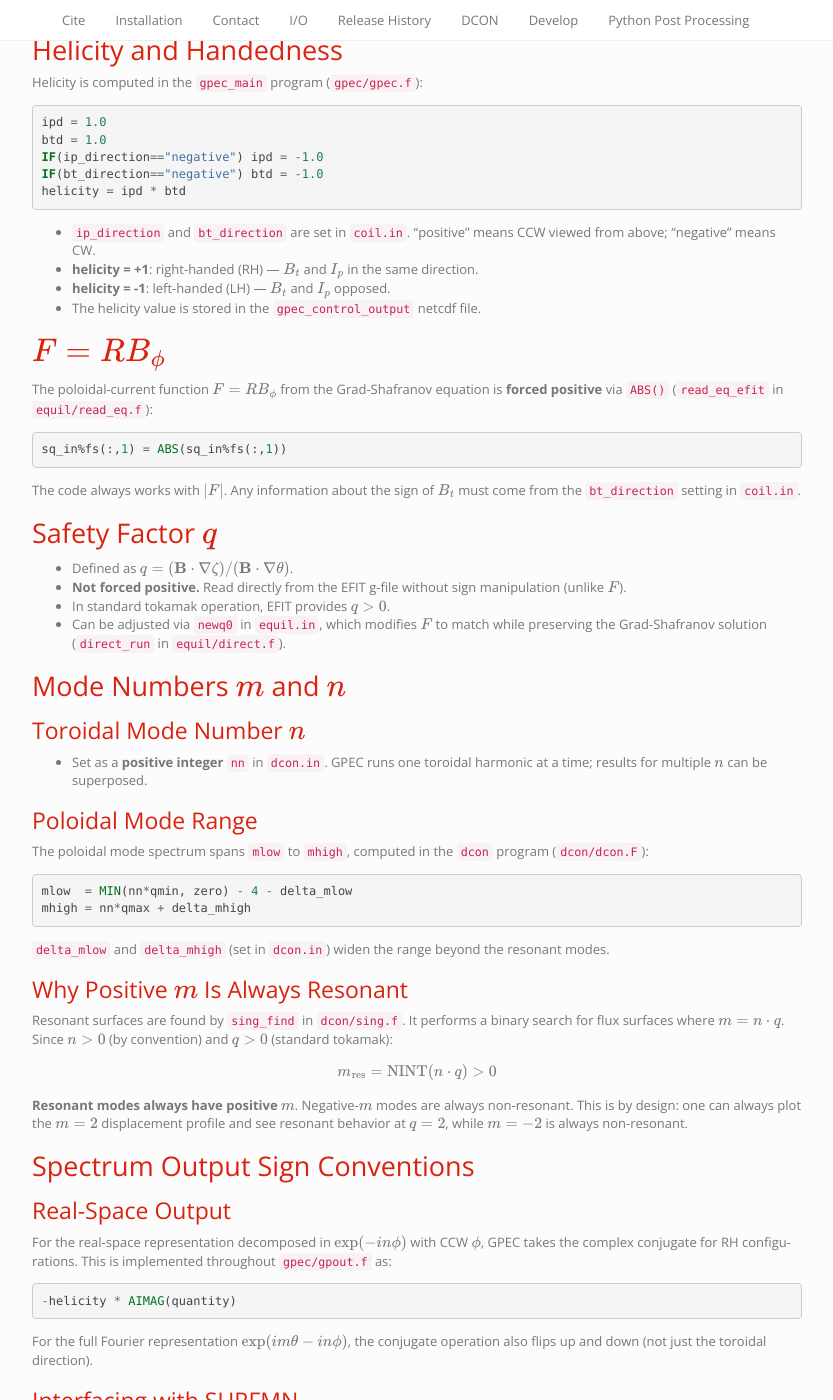
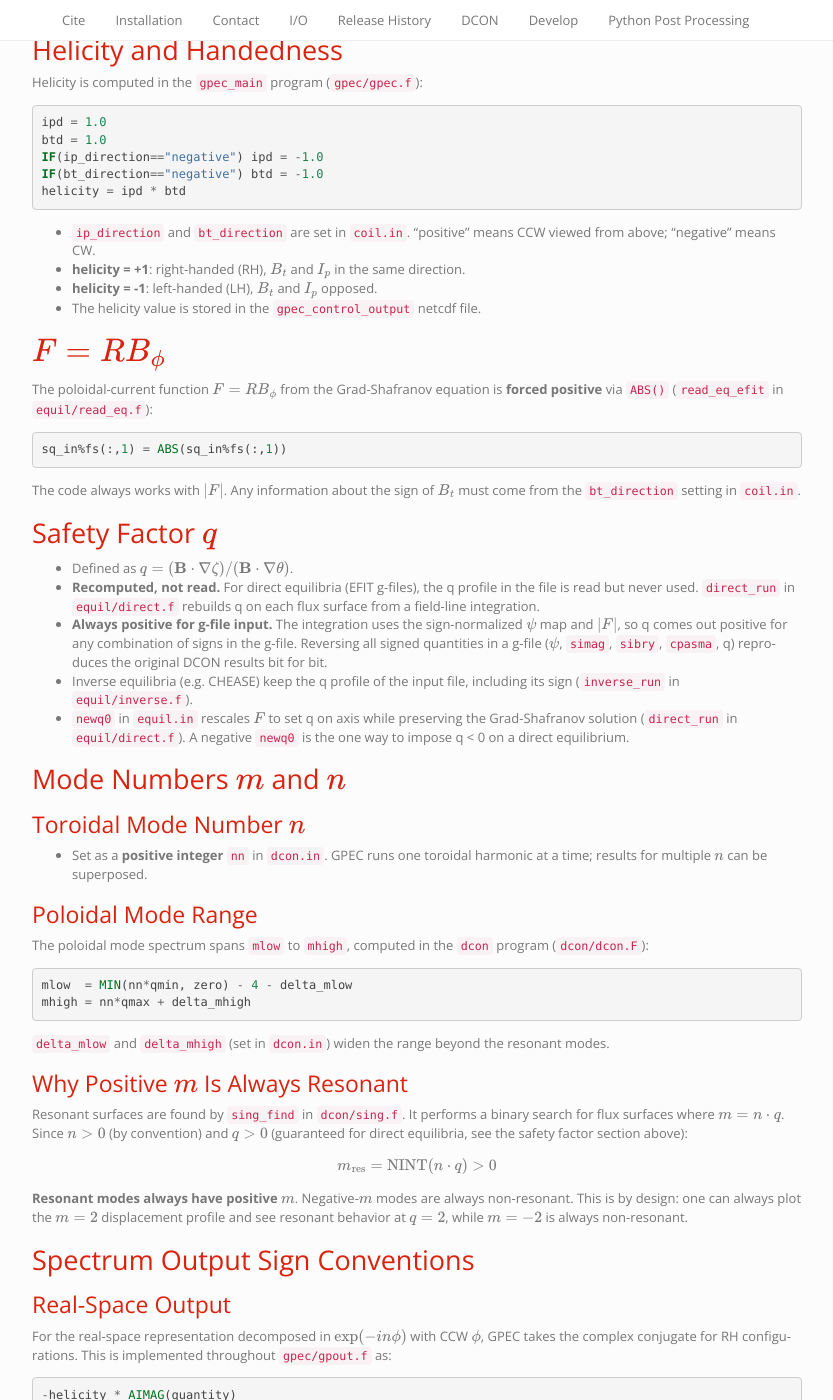
Before and after one commit to PrincetonUniversity/GPEC, a Sphinx documentation site: the page built from docs/sign_conventions.rst, in a window 1280 px wide and 1400 px high, scrolled down 1398 px. Shown: the whole window, without its empty margins (38-871 px from the left). Built offline with Sphinx 7.4.7, drawn with Linux system fonts in a browser that asks for light colours; some of the changed text lies outside the part shown.

Commit message:
DOCS - FIX - q is recomputed by field-line integration, not read from g-file
The sign conventions reference claimed q is read directly from the EFIT
g-file without sign manipulation. In the direct path the g-file q profile
is read but unused: direct_run rebuilds q from a field-line integration
using the sign-normalized psi map and |F|, so q is always positive for
g-file input. Verified by running DCON on a DIII-D g-file and on a copy
with all signed quantities negated: outputs (euler.bin, crit.bin, dcon.out,
netcdf) are identical except timestamps.

Also clarifies the COCOS section: sign conventions of the g-file are
normalized away on read, only the per-radian flux units are required.
Inverse equilibria keep the input q profile, including its sign.

```diff
--- a/docs/sign_conventions.rst
+++ b/docs/sign_conventions.rst
@@ -96,9 +96,9 @@ Helicity is computed in the ``gpec_main`` program (``gpec/gpec.f``):
 
 - ``ip_direction`` and ``bt_direction`` are set in ``coil.in``.
   "positive" means CCW viewed from above; "negative" means CW.
-- **helicity = +1**: right-handed (RH) --- :math:`B_t` and :math:`I_p` in the
+- **helicity = +1**: right-handed (RH), :math:`B_t` and :math:`I_p` in the
   same direction.
-- **helicity = -1**: left-handed (LH) --- :math:`B_t` and :math:`I_p` opposed.
+- **helicity = -1**: left-handed (LH), :math:`B_t` and :math:`I_p` opposed.
 - The helicity value is stored in the ``gpec_control_output`` netcdf file.
 
 
@@ -121,12 +121,21 @@ Safety Factor :math:`q`
 ========================
 
 - Defined as :math:`q = (\mathbf{B} \cdot \nabla\zeta) / (\mathbf{B} \cdot \nabla\theta)`.
-- **Not forced positive.** Read directly from the EFIT g-file without sign
-  manipulation (unlike :math:`F`).
-- In standard tokamak operation, EFIT provides :math:`q > 0`.
-- Can be adjusted via ``newq0`` in ``equil.in``, which modifies :math:`F`
-  to match while preserving the Grad-Shafranov solution
-  (``direct_run`` in ``equil/direct.f``).
+- **Recomputed, not read.** For direct equilibria (EFIT g-files), the q
+  profile in the file is read but never used. ``direct_run`` in
+  ``equil/direct.f`` rebuilds q on each flux surface from a field-line
+  integration.
+- **Always positive for g-file input.** The integration uses the
+  sign-normalized :math:`\psi` map and :math:`|F|`, so q comes out positive
+  for any combination of signs in the g-file. Reversing all signed
+  quantities in a g-file (:math:`\psi`, ``simag``, ``sibry``, ``cpasma``,
+  q) reproduces the original DCON results bit for bit.
+- Inverse equilibria (e.g. CHEASE) keep the q profile of the input file,
+  including its sign (``inverse_run`` in ``equil/inverse.f``).
+- ``newq0`` in ``equil.in`` rescales :math:`F` to set q on axis while
+  preserving the Grad-Shafranov solution (``direct_run`` in
+  ``equil/direct.f``). A negative ``newq0`` is the one way to impose
+  q < 0 on a direct equilibrium.
 
 
 Mode Numbers :math:`m` and :math:`n`
@@ -157,7 +166,8 @@ Why Positive :math:`m` Is Always Resonant
 
 Resonant surfaces are found by ``sing_find`` in ``dcon/sing.f``.
 It performs a binary search for flux surfaces where :math:`m = n \cdot q`.
-Since :math:`n > 0` (by convention) and :math:`q > 0` (standard tokamak):
+Since :math:`n > 0` (by convention) and :math:`q > 0` (guaranteed for
+direct equilibria, see the safety factor section above):
 
 .. math::
 
@@ -284,6 +294,17 @@ system. The conventions described in this document are GPEC-native and predate
 COCOS. Users interfacing with COCOS-aware codes must manually translate between
 conventions.
 
+For g-file input the sign part of the COCOS choice cannot matter:
+``read_eq_efit`` sign-normalizes the :math:`\psi` map, forces
+:math:`F > 0`, and discards the file's q profile, so g-files that differ
+only in sign conventions produce identical results. Field and current
+directions enter solely through ``ip_direction`` and ``bt_direction`` in
+``coil.in``. What does matter is the flux normalization: GPEC assumes the
+g-eqdsk standard of poloidal flux per radian (Wb/rad). A file carrying the
+full flux (the COCOS 11-18 family) yields a wrong q magnitude. Reports
+that g-files must be supplied in one specific COCOS trace to this unit
+requirement, since the sign choices are normalized away on read.
+
 
 Quick Reference
 ===============
@@ -308,8 +329,8 @@ Quick Reference
      - Always positive
      - Yes, ABS()
    * - :math:`q` (safety factor)
-     - From EFIT, typically positive
-     - No
+     - Recomputed by field-line integration
+     - Yes, positive for g-files
    * - :math:`n` (toroidal mode)
      - Always positive
      - By convention
@@ -330,6 +351,8 @@ Source Code References
 - **Poloidal flux sign**: ``read_eq_efit`` in ``equil/read_eq.f``
 - **F = R*Bt forced positive**: ``read_eq_efit`` in ``equil/read_eq.f``
 - **q definition**: ``dcon/README``
+- **q from field-line integration**: ``direct_run`` in ``equil/direct.f``
+- **q copied from inverse input**: ``inverse_run`` in ``equil/inverse.f``
 - **Helicity computation**: ``gpec_main`` program in ``gpec/gpec.f``
 - **ip/bt direction**: ``input/coil.in``
 - **Poloidal mode range**: ``dcon`` program in ``dcon/dcon.F``
```
Also changed, not shown: CLAUDE.md (+1 -1 lines).
